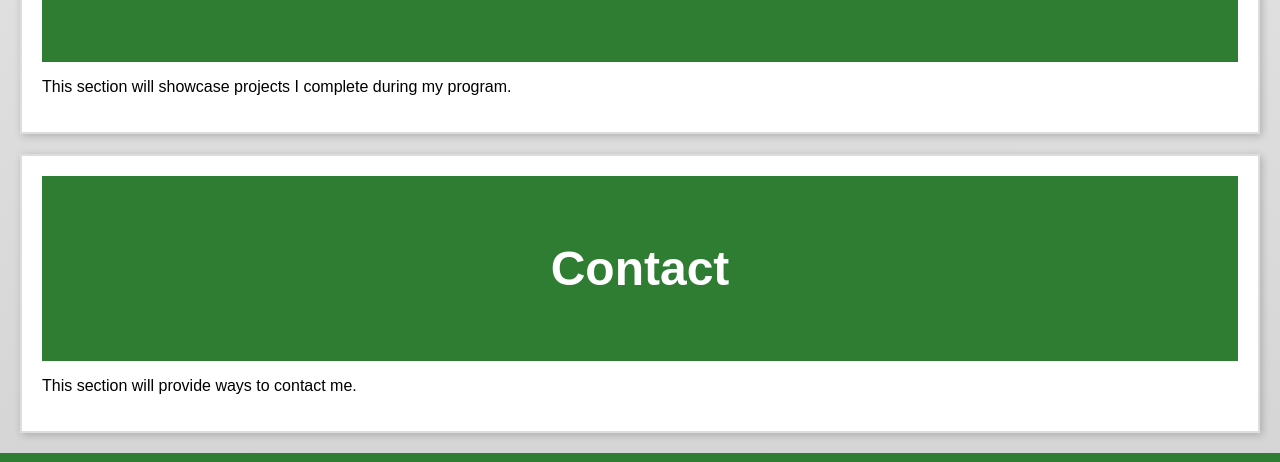
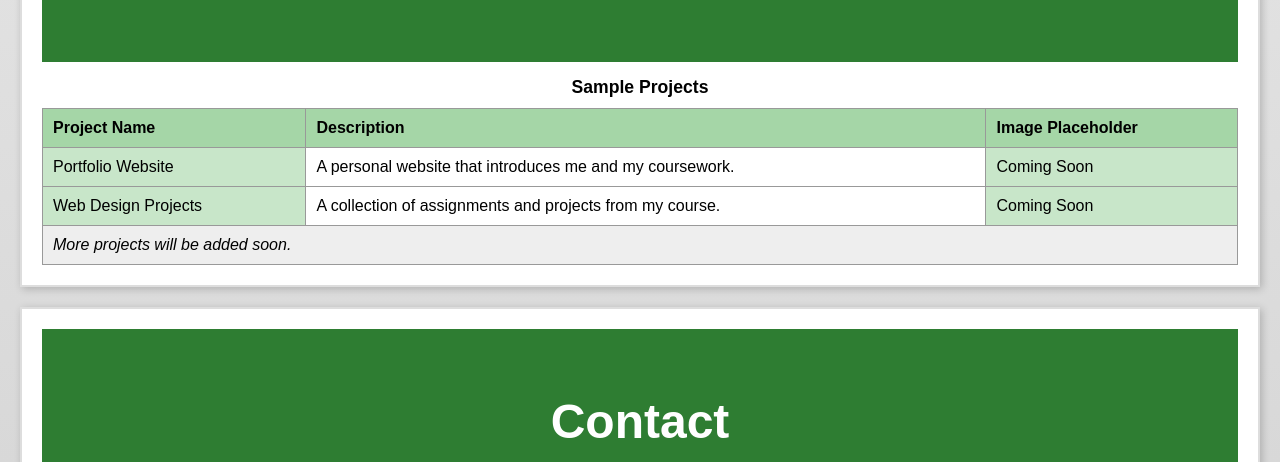
Before and after one commit to krista7298/krista7298.github.io, a plain HTML site: page index.html in a window 1280 px wide. Shown: the part 710-1172 px from the top of the page. Drawn offline with Linux system fonts and the light colour scheme.

Commit message:
Enhance index.html with section IDs and project table
Added IDs to sections and created a projects table with sample data.

```diff
--- a/index.html
+++ b/index.html
@@ -23,9 +23,9 @@
     <!-- Navigation menu -->
     <nav>
         <ul>
-            <li><a href="#">About</a></li>
-            <li><a href="#">Projects</a></li>
-            <li><a href="#">Contact</a></li>
+            <li><a href="#about">About</a></li>
+            <li><a href="#projects">Projects</a></li>
+            <li><a href="#contact">Contact</a></li>
         </ul>
     </nav>
 </header>
@@ -34,7 +34,7 @@
 <main>
 
     <!-- About section -->
-    <section>
+    <section id="about">
         <header>
             <h2>About</h2>
         </header>
@@ -42,15 +42,51 @@
     </section>
 
     <!-- Projects section -->
-    <section>
+    <section id="projects">
         <header>
             <h2>Projects</h2>
         </header>
-        <p>This section will showcase projects I complete during my program.</p>
+
+        <table>
+            <caption>Sample Projects</caption>
+
+            <colgroup>
+                <col style="background-color: #c8e6c9;">
+                <col>
+                <col style="background-color: #c8e6c9;">
+            </colgroup>
+
+            <thead>
+                <tr>
+                    <th>Project Name</th>
+                    <th>Description</th>
+                    <th>Image Placeholder</th>
+                </tr>
+            </thead>
+
+            <tbody>
+                <tr>
+                    <td>Portfolio Website</td>
+                    <td>A personal website that introduces me and my coursework.</td>
+                    <td>Coming Soon</td>
+                </tr>
+                <tr>
+                    <td>Web Design Projects</td>
+                    <td>A collection of assignments and projects from my course.</td>
+                    <td>Coming Soon</td>
+                </tr>
+            </tbody>
+
+            <tfoot>
+                <tr>
+                    <td colspan="3">More projects will be added soon.</td>
+                </tr>
+            </tfoot>
+        </table>
     </section>
 
     <!-- Contact section -->
-    <section>
+    <section id="contact">
         <header>
             <h2>Contact</h2>
         </header>
```
